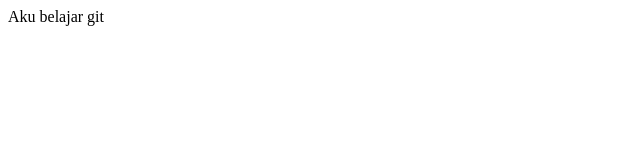
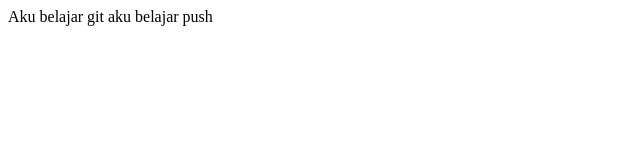
Before and after one commit to gelarahadian/jongkodinggelar, a plain HTML site: page index.html in a window 1280 px wide. Shown: the whole page, without its empty margins (0-640 px from the left). Drawn offline with Linux system fonts and the light colour scheme.

Commit message:
Update index.html
kata kata

```diff
--- a/index.html
+++ b/index.html
@@ -5,5 +5,7 @@
   </head>
   <body>
     Aku belajar git
+
+    aku belajar push
   </body>
 </html>
```
